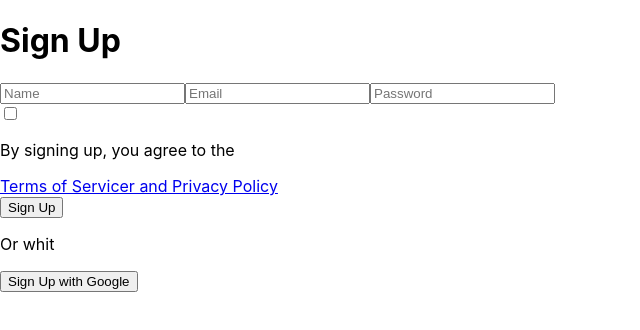
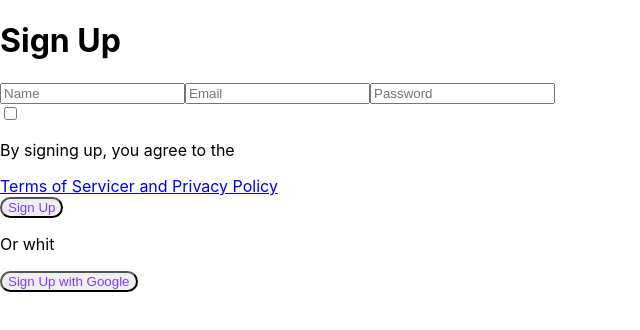
Before and after one commit to zyroans/Money-tracker, a React (Create React App) app: page / in a window 1280 px wide. Shown: the top 330 px of the page, without its empty margins (0-640 px from the left). Built offline with nearby package versions, Linux system fonts and the light colour scheme.

Commit message:
router added

```diff
--- a/package.json
+++ b/package.json
@@ -8,6 +8,7 @@
     "@testing-library/user-event": "^13.2.1",
     "react": "^18.2.0",
     "react-dom": "^18.2.0",
+    "react-router-dom": "6",
     "react-scripts": "5.0.1",
     "web-vitals": "^2.1.0"
   },
--- a/src/App.css
+++ b/src/App.css
@@ -1,5 +1,3 @@
-* {
-}
 .button {
   color: #7f3dff;
   border-radius: 16px;
--- a/src/components/Button.js
+++ b/src/components/Button.js
@@ -2,6 +2,10 @@ import React, { Component } from "react";
 
 export default class Button extends Component {
   render() {
-    return <button onClick={this.props.action}>{this.props.text}</button>;
+    return (
+      <button className="button" onClick={this.props.action}>
+        {this.props.text}
+      </button>
+    );
   }
 }
--- a/src/index.js
+++ b/src/index.js
@@ -2,10 +2,13 @@ import React from "react";
 import ReactDOM from "react-dom/client";
 import "./index.css";
 import App from "./App";
+import { BrowserRouter } from "react-router-dom";
 
 const root = ReactDOM.createRoot(document.getElementById("root"));
 root.render(
   <React.StrictMode>
-    <App />
+    <BrowserRouter>
+      <App />
+    </BrowserRouter>
   </React.StrictMode>
 );
```
Also changed, not shown: 1 other file (tests, documents, lock files or other folders).
